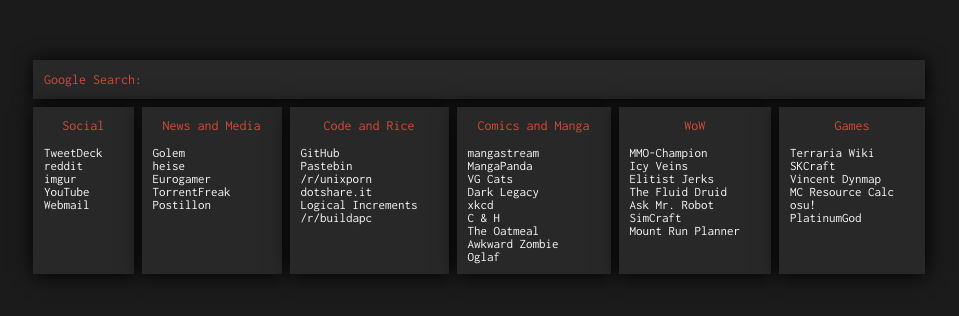
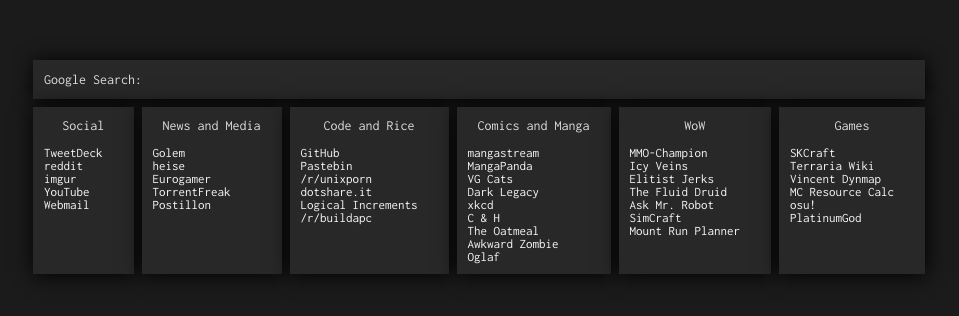
Before and after one commit to astralfields/startpage, a plain HTML site: page index.html in a window 1280 px wide. Shown: the part 224-540 px from the top of the page, without its empty margins (161-1120 px from the left). Drawn offline with Linux system fonts and the light colour scheme.

Commit message:
Changed links

```diff
--- a/index.html
+++ b/index.html
@@ -8,7 +8,7 @@
 
 <div id="container">
 	<div id="header">
-		<h3 style="display: inline;"><span class="orange">Google Search:</span></h3>
+		<h3 style="display: inline;"><span class="white">Google Search:</span></h3>
 		<form method="get" action="https://www.google.com/search">
 			<input type="text" name="q" \>
 		</form>
@@ -19,19 +19,19 @@
 		<!-- SOCIAL -->
 
 		<div class="linksbox">
-			<h3><center><span class="orange">Social</span></center></h3>
+			<h3><center><span class="white">Social</span></center></h3>
 			<br>
 			<a href="https://tweetdeck.twitter.com">TweetDeck</a>
 			<a href="http://reddit.com/">reddit</a>
 			<a href="http://imgur.com">imgur</a>
 			<a href="http://youtube.com">YouTube</a>
-			<a href="http://mail.yahoo.com">Webmail</a>
+			<a href="http://posteo.de">Webmail</a>
 		</div>
 
 		<!-- NEWS AND MEDIA-->
 
 		<div class="linksbox">
-			<h3><center><span class="orange">News and Media</span></center></h3>
+			<h3><center><span class="white">News and Media</span></center></h3>
 			<br>
 			<a href="http://golem.de">Golem</a>
 			<a href="http://heise.de">heise</a>
@@ -44,7 +44,7 @@
 		<!-- CODE AND RICE -->
 
 		<div class="linksbox">
-			<h3><center><span class="orange">Code and Rice</span></center></h3>
+			<h3><center><span class="white">Code and Rice</span></center></h3>
 			<br>
 			<a href="http://github.com/">GitHub</a>
 			<a href="http://pastebin.com/">Pastebin</a>
@@ -57,7 +57,7 @@
 		<!-- COMICS AND MANGA -->
 
 		<div class="linksbox">
-			<h3><center><span class="orange">Comics and Manga</span></center></h3>
+			<h3><center><span class="white">Comics and Manga</span></center></h3>
 			<br>
 			<a href="http://mangastream.com">mangastream</a>
 			<a href="http://readpanda.net">MangaPanda</a>
@@ -73,7 +73,7 @@
 		<!-- WOW -->
 
 		<div class="linksbox">
-			<h3><center><span class="orange">WoW</span></center></h3>
+			<h3><center><span class="white">WoW</span></center></h3>
 			<br>
 			<a href="http://www.mmo-champion.com/content/">MMO-Champion</a>
 			<a href="http://icy-veins.com/wow/">Icy Veins</a>
@@ -87,10 +87,10 @@
 		<!-- GAMES -->
 
 		<div class="linksbox">
-			<h3><center><span class="orange">Games</span></center></h3>
+			<h3><center><span class="white">Games</span></center></h3>
 			<br>
+			<a href="http://skcraft.com/">SKCraft</a>
 			<a href="http://terraria.gamepedia.de">Terraria Wiki</a>
-			<a href="http://skcraft.com/">SKCraft</a>
 			<a href="http://bohr.sk89q.com:8455/">Vincent Dynmap</a>
 			<a href="http://mcresourcecalculator.info/">MC Resource Calc</a>
 			<a href="http://osu.ppy.sh/">osu!</a>
```
